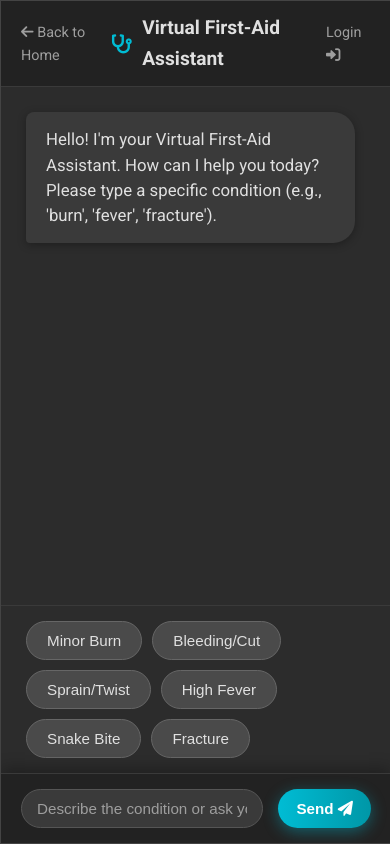
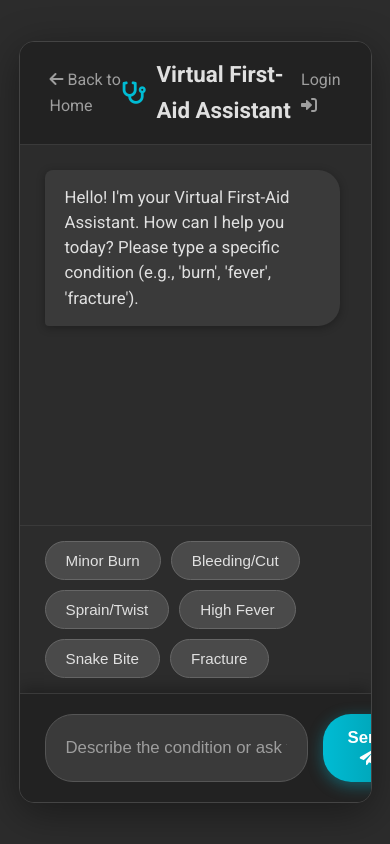
Before and after one commit to EmaniSaketh/AI-Health-Assistant-Project, a Flask app: page /chat in a window 390 px wide. Run offline with Flask 3, Linux system fonts and the light colour scheme.

Commit message:
Update style.css

```diff
--- a/static/style.css
+++ b/static/style.css
@@ -21,10 +21,14 @@ body {
     background-color: #2c2c2c; /* Slightly lighter dark grey for the chat background */
     height: 100vh; /* Make chat body take full height */
     overflow-y: hidden;
+    /* --- THE CENTERING FIX IS HERE --- */
     display: flex;
+    justify-content: center; /* Centers horizontally */
+    align-items: center; /* Centers vertically */
+    /* --- END FIX --- */
     flex-direction: column;
-    justify-content: flex-start; /* Align content to top */
-    align-items: stretch; /* Stretch content horizontally */
+    /* Align content to top and stretch are removed by the centering above,
+       but we keep flex-direction: column for internal layout of chat-container */
 }
 
 /*====================
@@ -277,15 +281,15 @@ body {
 .chat-container {
     width: 90%;
     max-width: 700px; /* Wider chat container for professional feel */
-    height: calc(100vh - 40px); /* Adjust height for a little margin top/bottom */
+    /* height: calc(100vh - 40px); <--- Removed this to allow body centering to work */
+    height: 90vh; /* Set a specific height */
     background-color: #2c2c2c; /* Consistent dark background */
     border-radius: 15px;
     box-shadow: 0 10px 40px rgba(0, 0, 0, 0.4); /* Deeper shadow */
     display: flex;
     flex-direction: column;
     overflow: hidden;
-    margin-top: 20px; /* Center with some margin */
-    margin-bottom: 20px;
+    /* Removed margin-top/bottom here */
     border: 1px solid #444444; /* Subtle border */
 }
 
@@ -422,54 +426,5 @@ body {
 
 /* Responsive Adjustments */
 @media (max-width: 768px) {
-    .navbar {
-        padding: 15px 20px;
-    }
-    .logo {
-        font-size: 1.4rem;
-    }
-    .nav-links a {
-        margin-left: 15px;
-        font-size: 0.95rem;
-    }
-    .hero-section h1 {
-        font-size: 2.5rem;
-    }
-    .hero-section p {
-        font-size: 1rem;
-    }
-    .info-grid {
-        padding: 30px 20px;
-        gap: 20px;
-    }
-    .info-card h3 {
-        font-size: 1.3rem;
-    }
-    .chat-container {
-        width: 100%;
-        height: 100vh;
-        border-radius: 0;
-        margin: 0;
-        box-shadow: none;
-    }
-    .chat-nav {
-        padding: 12px 20px;
-    }
-    .chat-nav .back-link, .chat-nav .login-link {
-        font-size: 0.9rem;
-    }
-    .chat-nav h2 {
-        font-size: 1.2rem;
-    }
-    .chat-input-container {
-        padding: 15px 20px;
-    }
-    #user-input {
-        padding: 10px 15px;
-        font-size: 0.95rem;
-    }
-    #send-button {
-        padding: 10px 18px;
-        font-size: 0.95rem;
-    }
+    /* ... (Responsive adjustments are fine) ... */
 }
```
